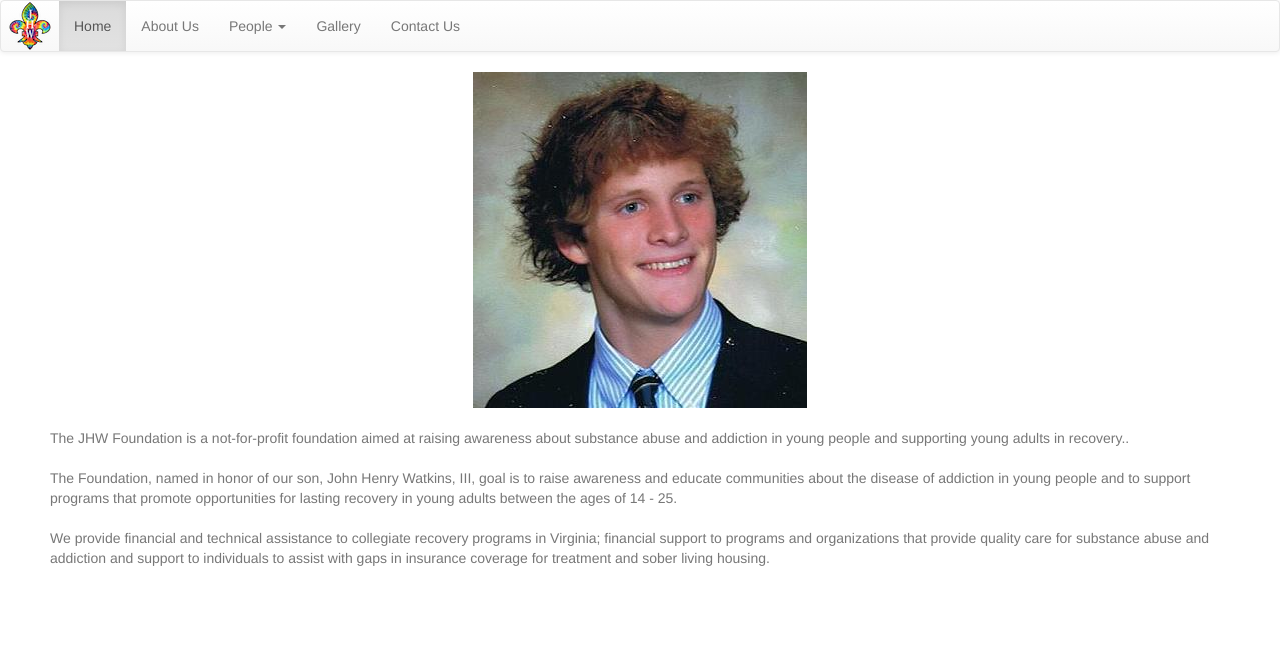
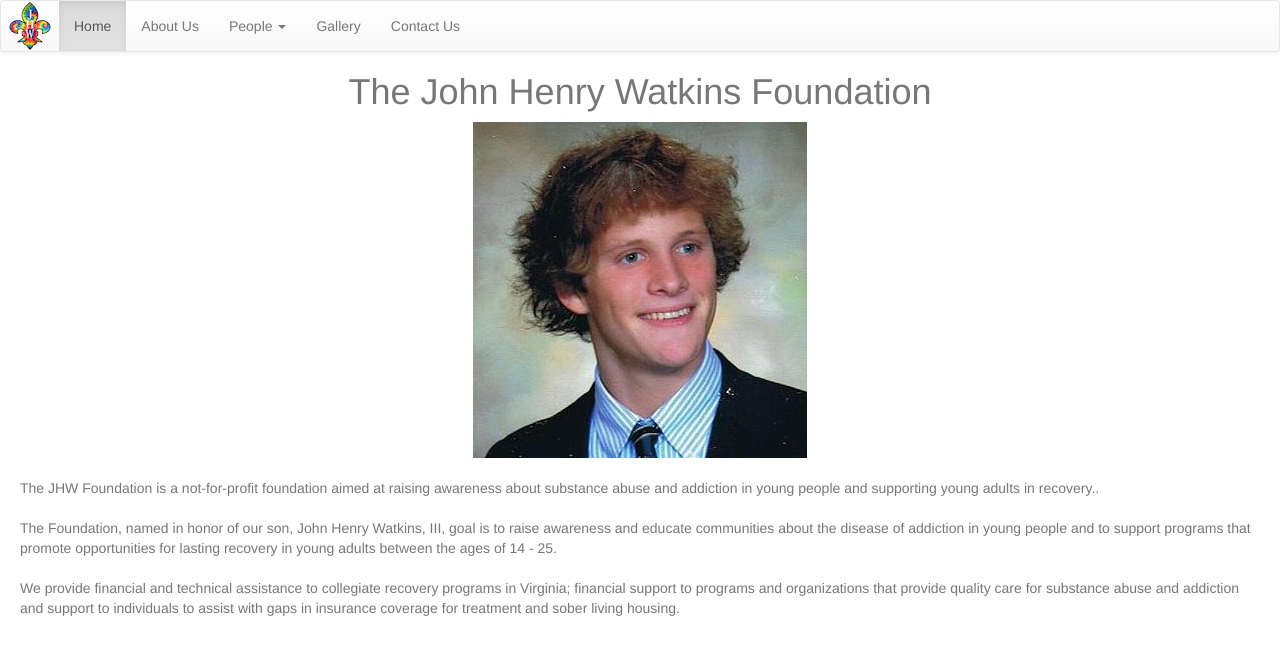
Before and after one commit to the-jhw-foundation/website, a plain HTML site: page index.html in a window 1280 px wide. Drawn offline with nearby package versions, Linux system fonts and the light colour scheme.

Commit message:
adding title

```diff
--- a/css/app.css
+++ b/css/app.css
@@ -48,7 +48,12 @@
 }
 
 #bodySection p{
-	margin: 20px 50px 0px 50px;
+	margin: 20px 20px 0px 20px;
+}
+
+#bodySection h1{
+	text-align: center;
+	font-weight: 100;
 }
 
 .homepage-body-logo{
--- a/index.html
+++ b/index.html
@@ -45,6 +45,7 @@
     </nav>
 </section>
 <section id="bodySection" class="test">
+<h1>The John Henry Watkins Foundation</h1>
 <img id="homescreen-portrait" src="img/jhw-portriat.png">
 <p class="body-paragraph">The JHW Foundation is a not-for-profit foundation aimed at raising awareness about substance abuse and addiction in young people and supporting young adults in recovery..</p>
 <p class="body-paragraph">
```
